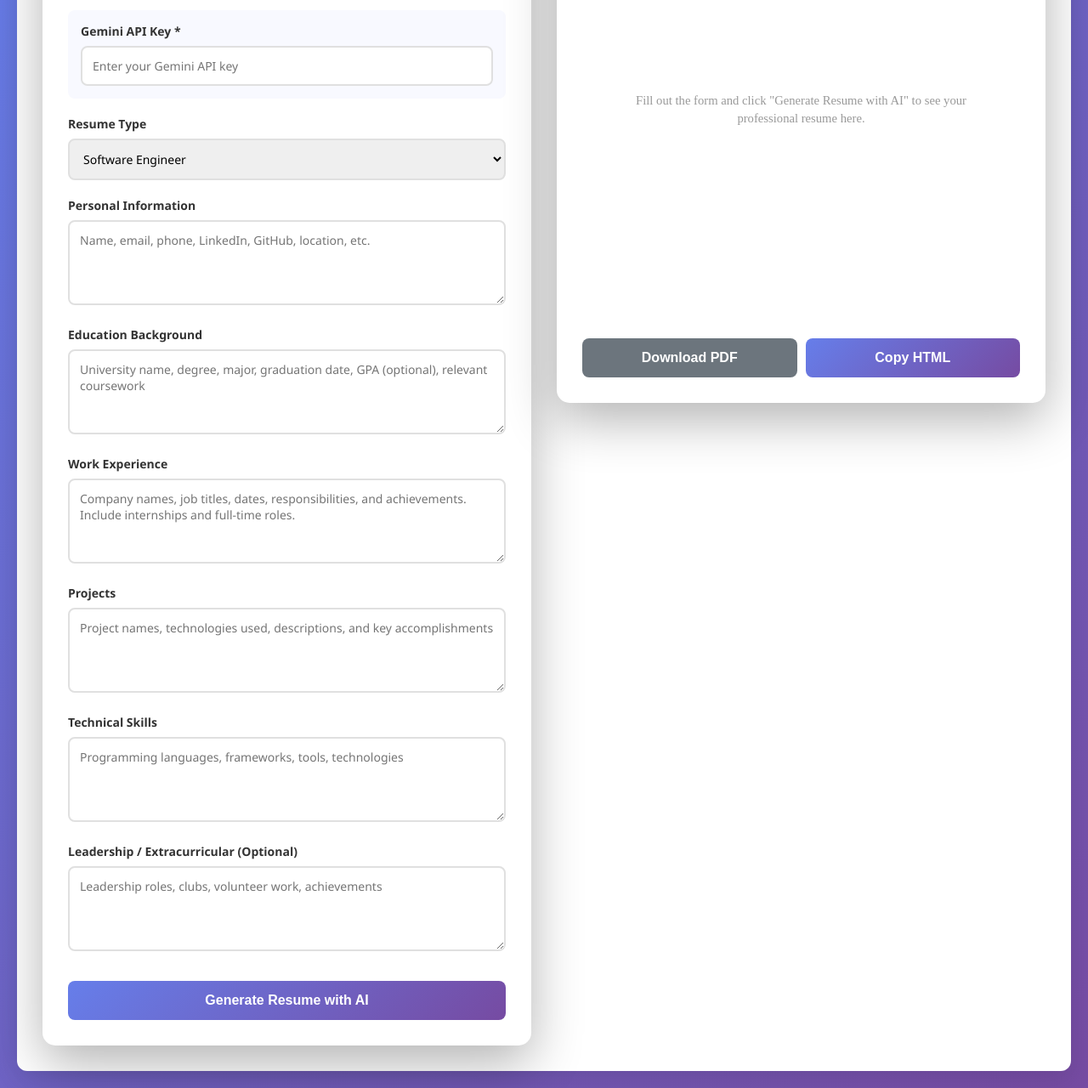
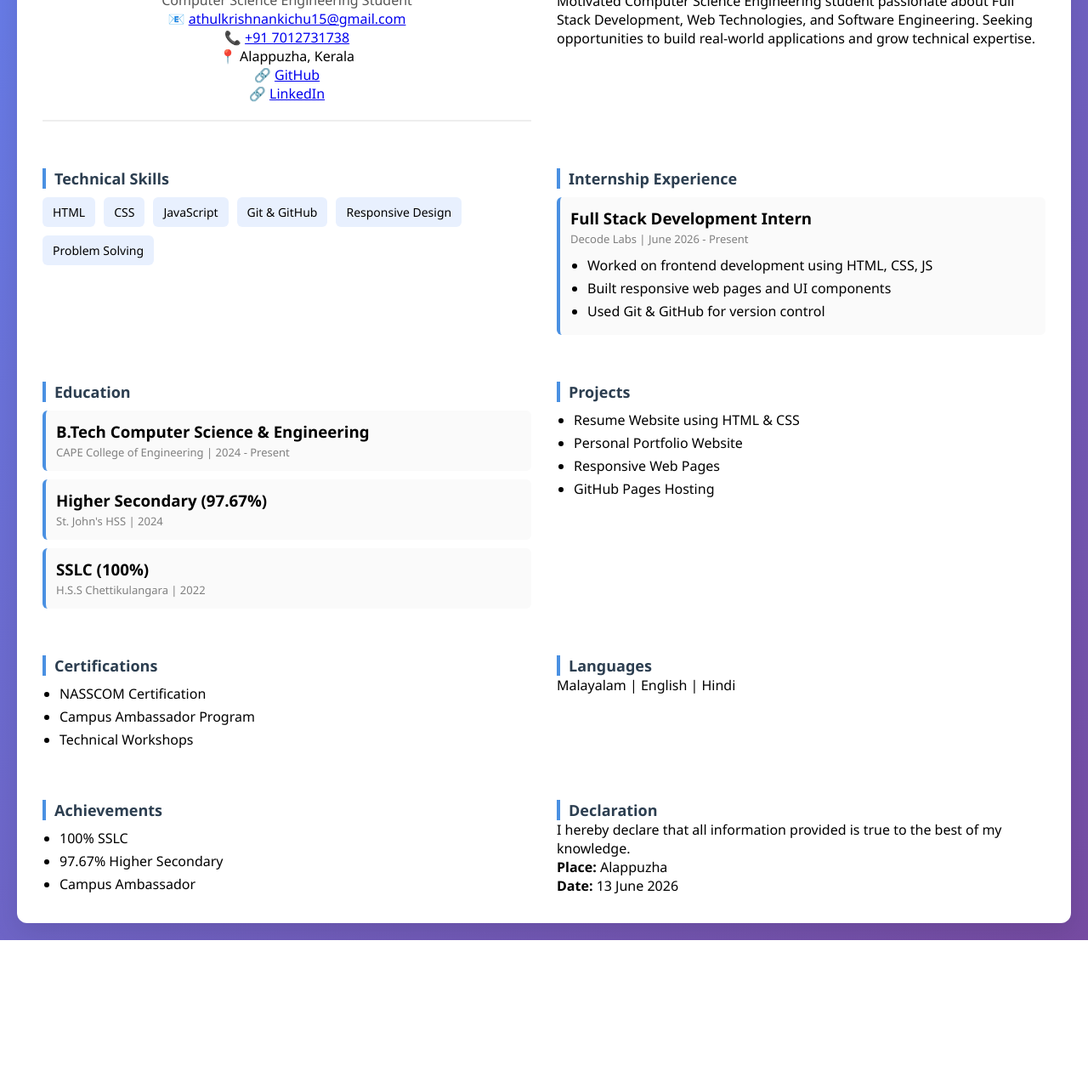
Before and after one commit to ATHULKRISHNAN48/Resume1, a plain HTML site: page index.html in a window 1280 px wide. Shown: the part 160-1440 px from the top of the page at 85% size. After the commit the page ends 1266 px from the top, so only its background shows below. Drawn offline with Linux system fonts and the light colour scheme.

Commit message:
Update index.html

```diff
--- a/index.html
+++ b/index.html
@@ -1,114 +1,188 @@
 <!DOCTYPE html>
 <html lang="en">
-  <head>
-    <meta charset="UTF-8" />
-    <meta name="viewport" content="width=device-width, initial-scale=1.0" />
-    <link rel="stylesheet" href="style.css" />
-    <title>Document</title>
-  </head>
-  <body>
-    <div class="container">
-      <div class="panel">
-        <h1>AI Resume Builder</h1>
-        <p class="subtitle">Powered by Google Gemini API</p>
+<head>
+<meta charset="UTF-8">
+<meta name="viewport" content="width=device-width, initial-scale=1.0">
+<title>Athul Krishnan U - Resume</title>
+<link rel="stylesheet" href="style.css">
+    <button onclick="downloadPDF()" class="download-btn">
+    Download Resume
+    </button>
+</head>
 
-        <div class="api-key-group">
-          <label for="apiKey">Gemini API Key *</label>
-          <input
-            type="password"
-            id="apiKey"
-            placeholder="Enter your Gemini API key"
-          />
-        </div>
+<body>
 
-        <div class="form-group">
-          <label for="resumeType">Resume Type</label>
-          <select id="resumeType">
-            <option value="software">Software Engineer</option>
-            <option value="data">Data Scientist</option>
-            <option value="product">Product Manager</option>
-            <option value="marketing">Marketing Manager</option>
-            <option value="designer">UI/UX Designer</option>
-          </select>
-        </div>
+<div class="container">
 
-        <div class="form-group">
-          <label for="personalInfo">Personal Information</label>
-          <textarea
-            id="personalInfo"
-            placeholder="Name, email, phone, LinkedIn, GitHub, location, etc."
-          ></textarea>
-        </div>
+<!-- HEADER -->
+<header class="header">
+    <h1>ATHUL KRISHNAN U</h1>
+    <p class="role">Computer Science Engineering Student</p>
 
-        <div class="form-group">
-          <label for="education">Education Background</label>
-          <textarea
-            id="education"
-            placeholder="University name, degree, major, graduation date, GPA (optional), relevant coursework"
-          ></textarea>
-        </div>
+    <div class="contact-info">
 
-        <div class="form-group">
-          <label for="experience">Work Experience</label>
-          <textarea
-            id="experience"
-            placeholder="Company names, job titles, dates, responsibilities, and achievements. Include internships and full-time roles."
-          ></textarea>
-        </div>
+    <!-- EMAIL -->
+    <p>
+        📧
+        <a href="mailto:athulkrishnankichu15@gmail.com">
+            athulkrishnankichu15@gmail.com
+        </a>
+    </p>
 
-        <div class="form-group">
-          <label for="projects">Projects</label>
-          <textarea
-            id="projects"
-            placeholder="Project names, technologies used, descriptions, and key accomplishments"
-          ></textarea>
-        </div>
+    <!-- PHONE -->
+    <p>
+        📞
+        <a href="tel:+917012731738">
+            +91 7012731738
+        </a>
+    </p>
 
-        <div class="form-group">
-          <label for="skills">Technical Skills</label>
-          <textarea
-            id="skills"
-            placeholder="Programming languages, frameworks, tools, technologies"
-          ></textarea>
-        </div>
+    <!-- LOCATION (no real link, just text) -->
+    <p>
+        📍 Alappuzha, Kerala
+    </p>
 
-        <div class="form-group">
-          <label for="extracurricular"
-            >Leadership / Extracurricular (Optional)</label
-          >
-          <textarea
-            id="extracurricular"
-            placeholder="Leadership roles, clubs, volunteer work, achievements"
-          ></textarea>
-        </div>
+    <!-- GITHUB -->
+    <p>
+        🔗
+        <a href="https://github.com/athulkrishnan48" target="_blank">
+            GitHub
+        </a>
+    </p>
 
-        <button class="btn" id="generateBtn">Generate Resume with AI</button>
+    <!-- LINKEDIN -->
+    <p>
+        🔗
+        <a href="https://www.linkedin.com/in/athul-krishnan-u-940aa1328" target="_blank">
+            LinkedIn
+        </a>
+    </p>
 
-        <div class="loading" id="loading">
-          <div class="spinner"></div>
-          <p>Generating your professional resume...</p>
-        </div>
-      </div>
+    </div>
+</header>
 
-      <div class="panel">
-        <h1>Resume Preview</h1>
+<!-- SUMMARY -->
+<section>
+    <h2>Career Objective</h2>
+    <p>
+        Motivated Computer Science Engineering student passionate about Full Stack Development,
+        Web Technologies, and Software Engineering. Seeking opportunities to build real-world
+        applications and grow technical expertise.
+    </p>
+</section>
 
-        <div id="resumePreview">
-          <p style="text-align: center; color: #999; margin-top: 100px">
-            Fill out the form and click "Generate Resume with AI" to see your
-            professional resume here.
-          </p>
-        </div>
+<!-- SKILLS -->
+<section>
+    <h2>Technical Skills</h2>
+    <div class="grid">
+        <div>HTML</div>
+        <div>CSS</div>
+        <div>JavaScript</div>
+        <div>Git & GitHub</div>
+        <div>Responsive Design</div>
+        <div>Problem Solving</div>
+    </div>
+</section>
 
-        <div class="action-buttons">
-          <button class="btn btn-secondary" id="downloadBtn" style="flex: 1">
-            Download PDF
-          </button>
-          <button class="btn" id="copyBtn" style="flex: 1">Copy HTML</button>
-        </div>
-      </div>
+<!-- EXPERIENCE -->
+<section>
+    <h2>Internship Experience</h2>
+
+    <div class="card">
+        <h3>Full Stack Development Intern</h3>
+        <span>Decode Labs | June 2026 - Present</span>
+        <ul>
+            <li>Worked on frontend development using HTML, CSS, JS</li>
+            <li>Built responsive web pages and UI components</li>
+            <li>Used Git & GitHub for version control</li>
+        </ul>
+    </div>
+</section>
+
+<!-- EDUCATION -->
+<section>
+    <h2>Education</h2>
+
+    <div class="card">
+        <h3>B.Tech Computer Science & Engineering</h3>
+        <span>CAPE College of Engineering | 2024 - Present</span>
     </div>
 
-    <script src="script.js"></script>
-  </body>
+    <div class="card">
+        <h3>Higher Secondary (97.67%)</h3>
+        <span>St. John's HSS | 2024</span>
+    </div>
+
+    <div class="card">
+        <h3>SSLC (100%)</h3>
+        <span>H.S.S Chettikulangara | 2022</span>
+    </div>
+</section>
+
+<!-- PROJECTS -->
+<section>
+    <h2>Projects</h2>
+    <ul>
+        <li>Resume Website using HTML & CSS</li>
+        <li>Personal Portfolio Website</li>
+        <li>Responsive Web Pages</li>
+        <li>GitHub Pages Hosting</li>
+    </ul>
+</section>
+
+<!-- CERTIFICATIONS -->
+<section>
+    <h2>Certifications</h2>
+    <ul>
+        <li>NASSCOM Certification</li>
+        <li>Campus Ambassador Program</li>
+        <li>Technical Workshops</li>
+    </ul>
+</section>
+
+<!-- LANGUAGES -->
+<section>
+    <h2>Languages</h2>
+    <p>Malayalam | English | Hindi</p>
+</section>
+
+<!-- ACHIEVEMENTS -->
+<section>
+    <h2>Achievements</h2>
+    <ul>
+        <li>100% SSLC</li>
+        <li>97.67% Higher Secondary</li>
+        <li>Campus Ambassador</li>
+    </ul>
+</section>
+
+<!-- DECLARATION -->
+<section>
+    <h2>Declaration</h2>
+    <p>I hereby declare that all information provided is true to the best of my knowledge.</p>
+
+    <p><b>Place:</b> Alappuzha</p>
+    <p><b>Date:</b> <span id="date"></span></p>
+
+<script>
+const today = new Date();
+
+document.getElementById("date").innerHTML =
+today.toLocaleDateString('en-GB', {
+    day: 'numeric',
+    month: 'long',
+    year: 'numeric'
+});
+</script>
+
+    <script>
+function downloadPDF() {
+    window.print();
+}
+    </script>
+</section>
+
+</div>
+
+</body>
 </html>
```
